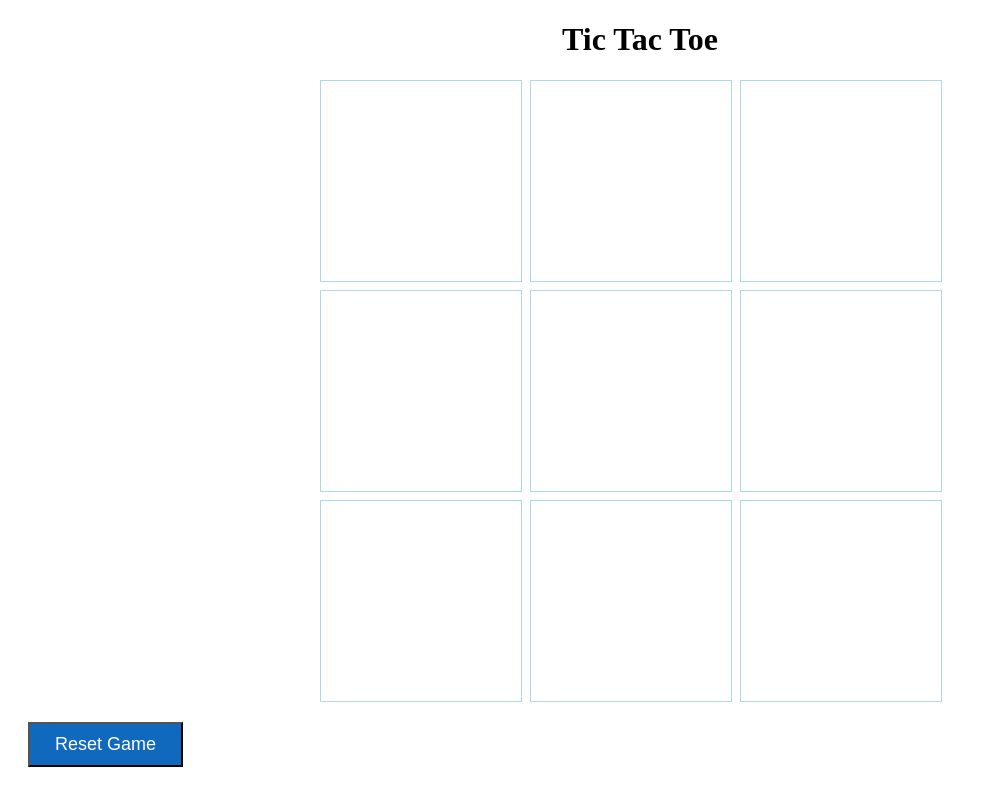
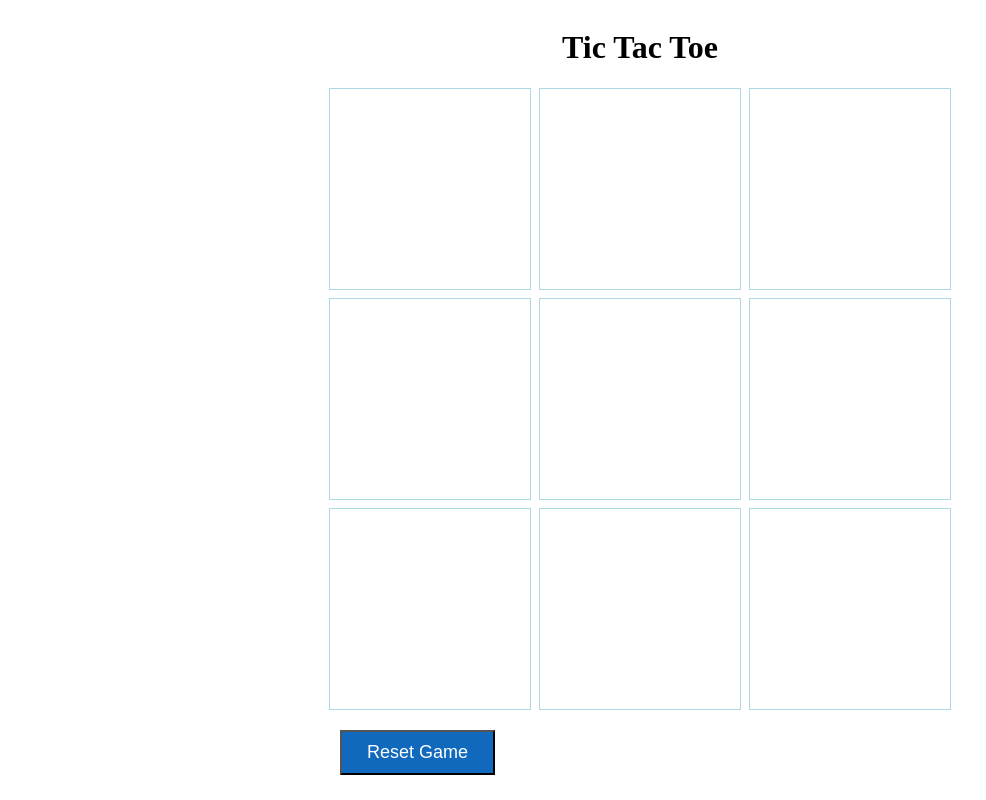
Before and after one commit to adricastro1/Tic-Tac-Toe, a plain HTML site: page index.html in a window 1280 px wide. Both pictures are taken after a click on the button "Reset Game". Shown: the whole page, without its empty margins (0-986 px from the left). Drawn offline with Linux system fonts and the light colour scheme.

Commit message:
small clean up update

```diff
--- a/css/main.css
+++ b/css/main.css
@@ -1,6 +1,8 @@
 html {
     height: 100%;
     width: 100%;
+    display: flex;
+    justify-content: center;
 }
 
 h1 {
@@ -9,6 +11,7 @@ h1 {
 
 #board {
     display: flex;
+    justify-content: center;
     width: 80vmin;
     /* vmin - calculates the percentage of the shortest side of your viewport */
     flex-wrap: wrap;
@@ -22,9 +25,8 @@ h1 {
     border: 1px solid lightblue;
     text-align: center;
     font-size: 50px;
+}
 
-
-}
 
 #btn {
     margin: 20px;
@@ -32,5 +34,4 @@ h1 {
     color: white;
     padding: 10px 25px;
     font-size: 18px;
-    align-items:center ;
   }
--- a/index.html
+++ b/index.html
@@ -13,17 +13,17 @@
 <body>
     <h1> Tic Tac Toe</h1>
     <section id="board">
-        <div id="0" class="square"></div>
-        <div id="1" class="square"></div>
-        <div id="2" class="square"></div>
+        <div class="square"></div>
+        <div class="square"></div>
+        <div class="square"></div>
 
-        <div id="3" class="square"></div>
-        <div id="4" class="square"></div>
-        <div id="5" class="square"></div>
+        <div class="square"></div>
+        <div class="square"></div>
+        <div class="square"></div>
 
-        <div id="6" class="square"></div>
-        <div id="7" class="square"></div>
-        <div id="8" class="square"></div>
+        <div class="square"></div>
+        <div class="square"></div>
+        <div class="square"></div>
     </section>
 
     <button id="btn">Reset Game</button>
--- a/js/main.js
+++ b/js/main.js
@@ -1,12 +1,12 @@
-
-
-
 /*----- constants -----*/
+// 1.1
 const colors = {
-    'player1': null,
-    'player-1': null,
+    'null': 'white',
+    'player1': 'pink',
+    'player-1': 'red',
 }
-
+console.log(colors["player-1"])
+// 1.2
 const winningCombos = [
     [0, 1, 2],
     [3, 4, 5],
@@ -19,23 +19,25 @@ const winningCombos = [
 ]
 
 /*----- app's state (variables) -----*/
-let currentPlayer = 'X'
+// 2.
+let board = [null, null, null, null, null, null, null, null, null]
+let winner = null;
+let currentPlayer = "X"
 
 /*----- cached element references -----*/
 const squareEl = document.querySelectorAll('.square')
 const resetEl = document.querySelector('#btn')
 
 /*----- event listeners -----*/
+squareEl.forEach(function (evt) {
+    evt.addEventListener('click', handleClick)
+
+})
 
 resetEl.addEventListener('click', resetGame)
 
 /*----- functions -----*/
 
-// X O clicking functions
-squareEl.forEach(function (evt) {
-    evt.addEventListener('click', handleClick)
-
-})
 
 function handleClick(evt) {
     evt.target.content
@@ -43,18 +45,20 @@ function handleClick(evt) {
     if (currentPlayer === "X" && evt.target.innerHTML === "") {
         evt.target.innerHTML = "X"
         currentPlayer = "O"
-        console.log(currentPlayer)
     } else if (currentPlayer = "O" && evt.target.innerHTML === "") {
         evt.target.innerHTML = "O"
         currentPlayer = "X"
     }
 }
-//  reset board functions
+
+
+
+// reset game function
 function resetGame(){
     squareEl.forEach(square)
 }
 
-function square(square) {
-    square.innerHTML = ""
+function square(evt) {
+    evt.innerHTML = ""
     console.log("reset")
 }
```
